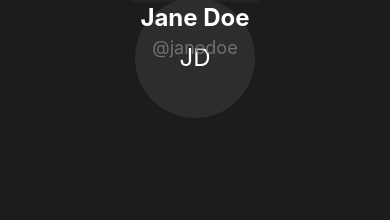
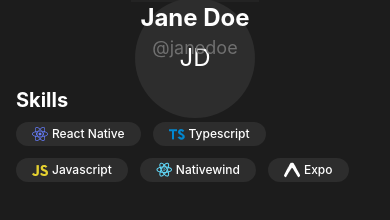
Before and after one commit to carinebarros/nativecn-app, a React Native app: screen / in a window 390 px wide. Shown: the part 270-490 px from the top of the page. Built offline with nearby package versions, Linux system fonts and the light colour scheme.

Commit message:
feat: Create Skills component

```diff
--- a/src/app/profile.tsx
+++ b/src/app/profile.tsx
@@ -1,6 +1,7 @@
 import { Image, View } from "react-native";
 
 import { User } from "@/components/User";
+import { Skills } from "@/components/Skills";
 
 export const Profile = () => (
   <View className="flex-1 bg-gray-700">
@@ -8,6 +9,10 @@ export const Profile = () => (
       source={require("@/assets/banner.png")}
       className="w-full h-52 -mb-16"
     />
-    <User />
+
+    <View className="flex-1 px-4 pb-4">
+      <User />
+      <Skills />
+    </View>
   </View>
 );
--- /dev/null
+++ b/src/components/Skills.tsx
@@ -0,0 +1,17 @@
+import { View } from "react-native";
+
+import { SKILLS } from "@/utils/skills";
+import { Title } from "@/components/Title";
+import { Badge } from "./Badge";
+
+export const Skills = () => (
+  <View className="w-full">
+    <Title>Skills</Title>
+
+    <View className="flex-row w-full flex-wrap gap-3">
+      {SKILLS.map((skill) => (
+        <Badge key={skill.name} label={skill.name} icon={skill.icon} />
+      ))}
+    </View>
+  </View>
+);
```
